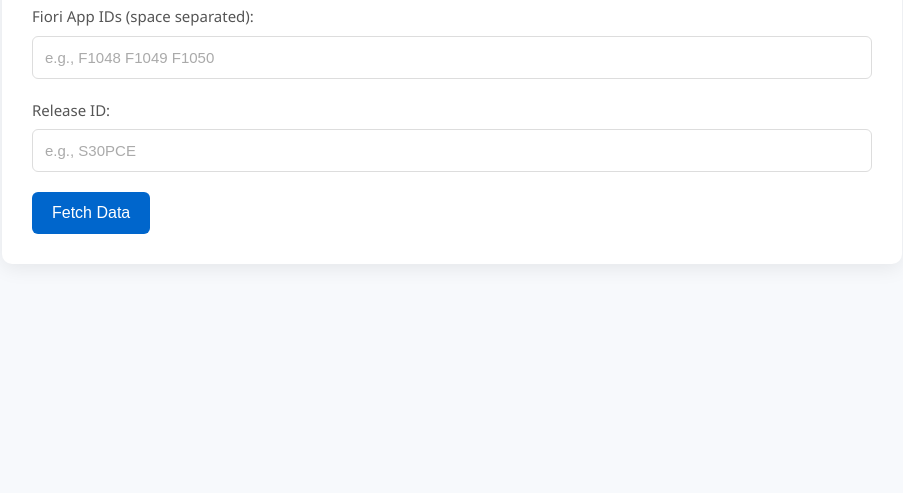
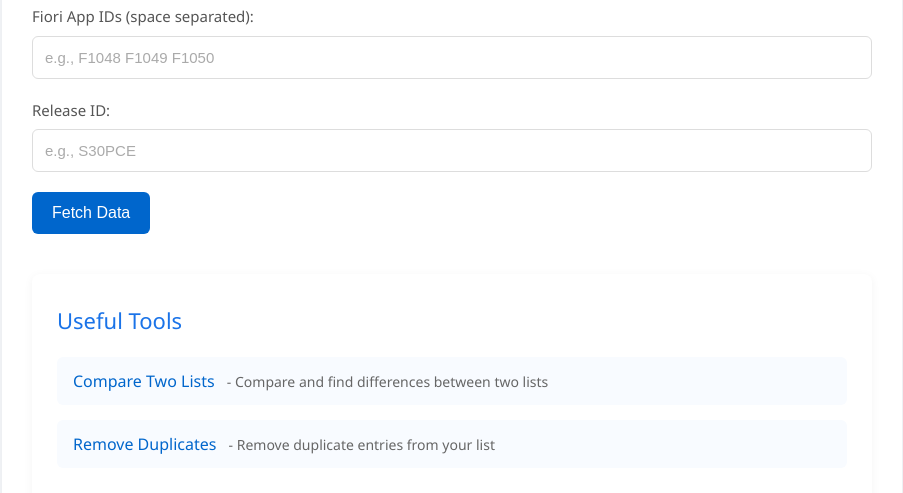
Before and after one commit to 2100031704Afroz/fiori2, a plain HTML site: page index.html in a window 1280 px wide. Shown: the part 117-610 px from the top of the page, without its empty margins (188-1091 px from the left). Drawn offline with Linux system fonts and the light colour scheme.

Commit message:
Added Useful links

```diff
--- a/index.html
+++ b/index.html
@@ -355,6 +355,49 @@
             color: #666;
             margin-top: 4px;
         }
+
+        .useful-links {
+            margin-top: 40px;
+            padding: 25px;
+            border-radius: 8px;
+            background-color: #fff;
+            box-shadow: 0 2px 10px rgba(0, 0, 0, 0.05);
+        }
+
+        .useful-links h2 {
+            margin-bottom: 20px;
+        }
+
+        .link-item {
+            margin-bottom: 15px;
+            padding: 12px 16px;
+            background-color: #f8fbff;
+            border-radius: 6px;
+            transition: box-shadow 0.2s;
+        }
+
+        .link-item:hover {
+            box-shadow: 0 2px 8px rgba(0, 0, 0, 0.08);
+        }
+
+        .link-item a {
+            color: #0066cc;
+            text-decoration: none;
+            font-weight: 500;
+            font-size: 16px;
+            transition: color 0.2s;
+        }
+
+        .link-item a:hover {
+            color: #0052a3;
+            text-decoration: underline;
+        }
+
+        .link-description {
+            color: #666;
+            font-size: 14px;
+            margin-left: 8px;
+        }
     </style>
 </head>
 
@@ -390,6 +433,18 @@
             <h2>Processing Results</h2>
             <div id="processingResults"></div>
         </div>
+
+        <div class="useful-links">
+            <h2>Useful Tools</h2>
+            <div class="link-item">
+                <a href="https://comparetwolists.com/" target="_blank" rel="noopener noreferrer">Compare Two Lists</a>
+                <span class="link-description">- Compare and find differences between two lists</span>
+            </div>
+            <div class="link-item">
+                <a href="https://dedupelist.com/#startresults" target="_blank" rel="noopener noreferrer">Remove Duplicates</a>
+                <span class="link-description">- Remove duplicate entries from your list</span>
+            </div>
+        </div>
     </div>
 
     <script src="script.js"></script>
```
